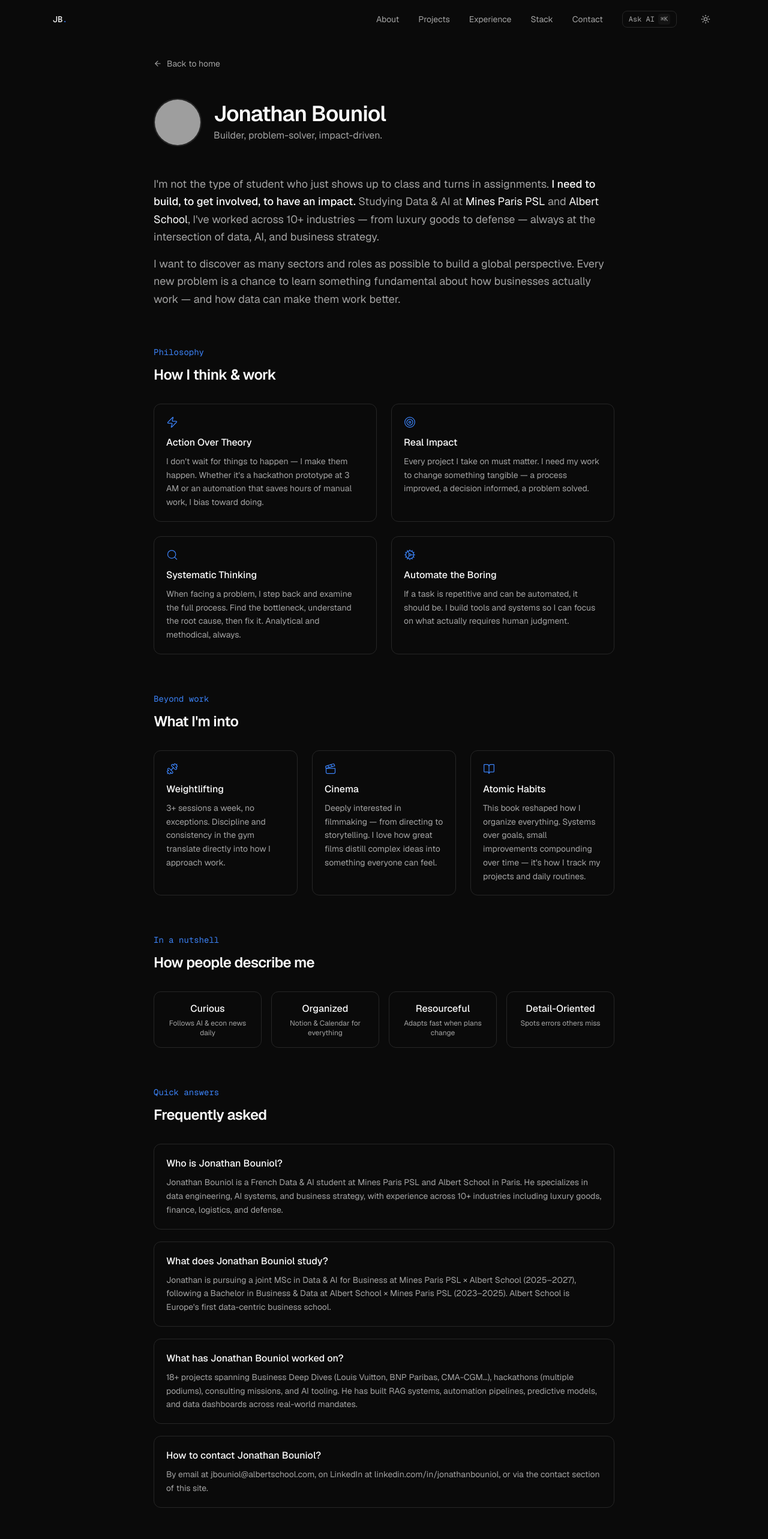
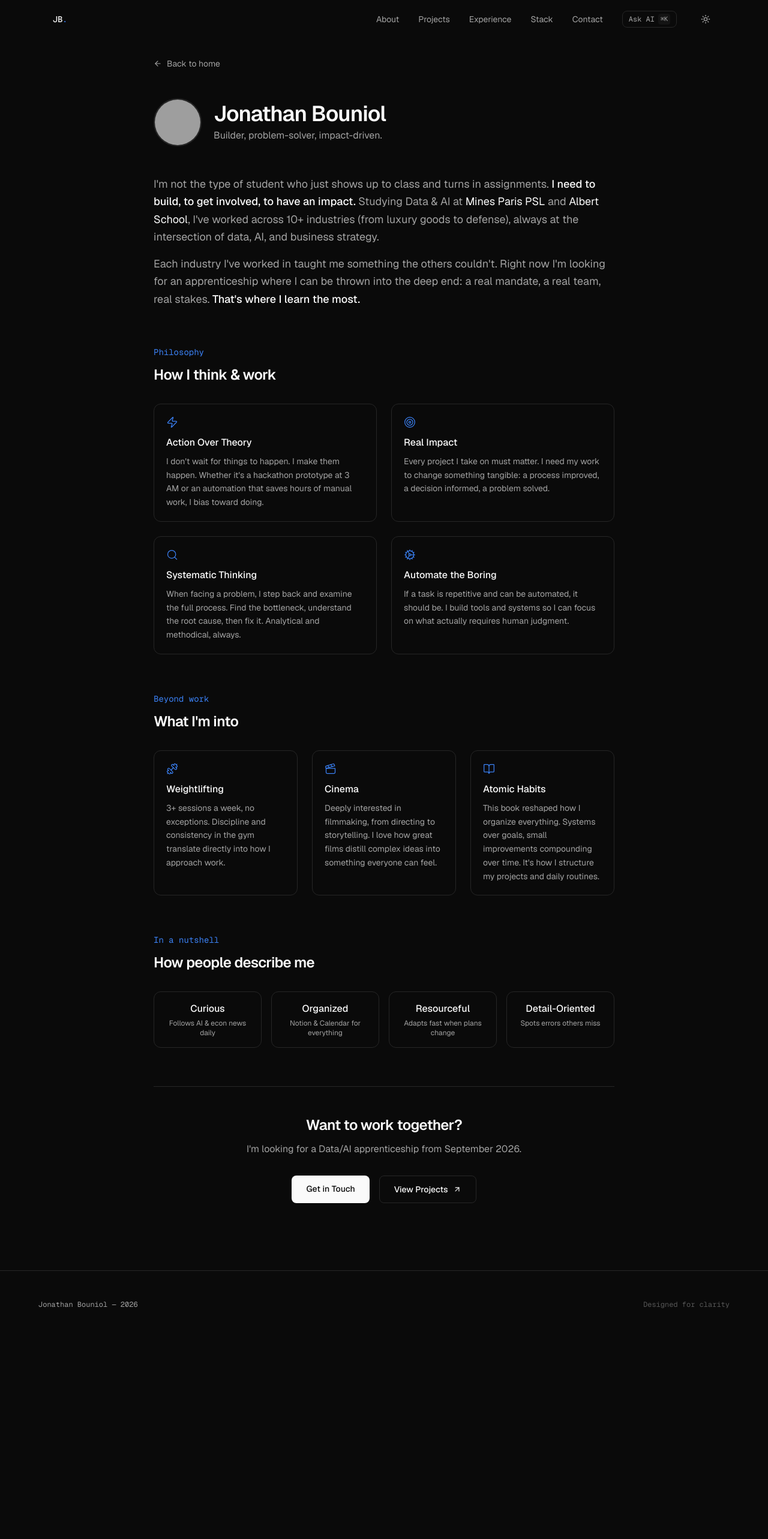
Before and after one commit to jbouniol/portfolio, a Next.js app: page /about in a window 1280 px wide. Shown: the top 2566 px of the page at 60% size. After the commit the page ends 2231 px from the top, so only its background shows below. Built offline with nearby package versions, Linux system fonts and the light colour scheme; grey boxes are pictures that could not be loaded.

Commit message:
feat: update About page content and personal goals, adjust apprenticeship timeline

```diff
--- a/next.config.ts
+++ b/next.config.ts
@@ -28,6 +28,7 @@ const securityHeaders = [
 ];
 
 const nextConfig: NextConfig = {
+  allowedDevOrigins: ["127.0.0.1", "localhost"],
   async headers() {
     return [
       {
--- a/src/app/about/AboutContent.tsx
+++ b/src/app/about/AboutContent.tsx
@@ -27,13 +27,13 @@ const values = [
     icon: Zap,
     title: "Action Over Theory",
     description:
-      "I don't wait for things to happen — I make them happen. Whether it's a hackathon prototype at 3 AM or an automation that saves hours of manual work, I bias toward doing.",
+      "I don't wait for things to happen. I make them happen. Whether it's a hackathon prototype at 3 AM or an automation that saves hours of manual work, I bias toward doing.",
   },
   {
     icon: Target,
     title: "Real Impact",
     description:
-      "Every project I take on must matter. I need my work to change something tangible — a process improved, a decision informed, a problem solved.",
+      "Every project I take on must matter. I need my work to change something tangible: a process improved, a decision informed, a problem solved.",
   },
   {
     icon: Search,
@@ -60,13 +60,13 @@ const interests = [
     icon: Clapperboard,
     title: "Cinema",
     description:
-      "Deeply interested in filmmaking — from directing to storytelling. I love how great films distill complex ideas into something everyone can feel.",
+      "Deeply interested in filmmaking, from directing to storytelling. I love how great films distill complex ideas into something everyone can feel.",
   },
   {
     icon: BookOpen,
     title: "Atomic Habits",
     description:
-      "This book reshaped how I organize everything. Systems over goals, small improvements compounding over time — it's how I track my projects and daily routines.",
+      "This book reshaped how I organize everything. Systems over goals, small improvements compounding over time. It's how I structure my projects and daily routines.",
   },
 ];
 
@@ -135,14 +135,17 @@ export default function AboutContent() {
               Studying Data & AI at{" "}
               <span className="text-foreground">Mines Paris PSL</span> and{" "}
               <span className="text-foreground">Albert School</span>, I&apos;ve
-              worked across 10+ industries — from luxury goods to defense — always
+              worked across 10+ industries (from luxury goods to defense), always
               at the intersection of data, AI, and business strategy.
             </p>
             <p className="text-lg text-muted leading-relaxed mt-4">
-              I want to discover as many sectors and roles as possible to build a
-              global perspective. Every new problem is a chance to learn something
-              fundamental about how businesses actually work — and how data can
-              make them work better.
+              Each industry I&apos;ve worked in taught me something the others
+              couldn&apos;t. Right now I&apos;m looking for an apprenticeship
+              where I can be thrown into the deep end: a real mandate, a real
+              team, real stakes.{" "}
+              <span className="text-foreground font-medium">
+                That&apos;s where I learn the most.
+              </span>
             </p>
           </motion.section>
 
@@ -229,43 +232,6 @@ export default function AboutContent() {
             </div>
           </motion.section>
 
-          {/* FAQ */}
-          <motion.section
-            {...fadeUp}
-            transition={{ duration: 0.6, delay: 0.55 }}
-            className="mb-16"
-          >
-            <p className="font-mono text-sm text-accent mb-3">Quick answers</p>
-            <h2 className="text-2xl font-semibold tracking-tight mb-8">
-              Frequently asked
-            </h2>
-            <div className="space-y-5">
-              {[
-                {
-                  q: "Who is Jonathan Bouniol?",
-                  a: "Jonathan Bouniol is a French Data & AI student at Mines Paris PSL and Albert School in Paris. He specializes in data engineering, AI systems, and business strategy, with experience across 10+ industries including luxury goods, finance, logistics, and defense.",
-                },
-                {
-                  q: "What does Jonathan Bouniol study?",
-                  a: "Jonathan is pursuing a joint MSc in Data & AI for Business at Mines Paris PSL × Albert School (2025–2027), following a Bachelor in Business & Data at Albert School × Mines Paris PSL (2023–2025). Albert School is Europe's first data-centric business school.",
-                },
-                {
-                  q: "What has Jonathan Bouniol worked on?",
-                  a: "18+ projects spanning Business Deep Dives (Louis Vuitton, BNP Paribas, CMA-CGM…), hackathons (multiple podiums), consulting missions, and AI tooling. He has built RAG systems, automation pipelines, predictive models, and data dashboards across real-world mandates.",
-                },
-                {
-                  q: "How to contact Jonathan Bouniol?",
-                  a: "By email at jbouniol@albertschool.com, on LinkedIn at linkedin.com/in/jonathanbouniol, or via the contact section of this site.",
-                },
-              ].map(({ q, a }) => (
-                <div key={q} className="border border-border rounded-xl p-5">
-                  <p className="font-medium text-foreground mb-2">{q}</p>
-                  <p className="text-sm text-muted leading-relaxed">{a}</p>
-                </div>
-              ))}
-            </div>
-          </motion.section>
-
           {/* CTA */}
           <motion.section
             {...fadeUp}
@@ -276,7 +242,7 @@ export default function AboutContent() {
               Want to work together?
             </h2>
             <p className="text-muted mb-8">
-              I&apos;m looking for a Data/AI apprenticeship from September 2025.
+              I&apos;m looking for a Data/AI apprenticeship from September 2026.
             </p>
             <div className="flex flex-wrap justify-center gap-4">
               <Link
--- a/src/data/profile.ts
+++ b/src/data/profile.ts
@@ -70,7 +70,7 @@ export const PERSONAL_PROFILE = {
     "Atomic Habits (James Clear): reshaped how Jonathan organizes projects and daily routines. Systems over goals.",
   ],
   goals:
-    "Wants to discover as many sectors and roles as possible to build a global perspective. Seeking a Data/AI apprenticeship (4 days in-company / 1 day at school) from September 2025.",
+    "Wants to discover as many sectors and roles as possible to build a global perspective. Seeking a Data/AI apprenticeship (4 days in-company / 1 day at school) from September 2026.",
   quote:
     "I'm not the type of student who just shows up to class and turns in assignments. I need to build, to get involved, to have an impact.",
 } as const;
```
